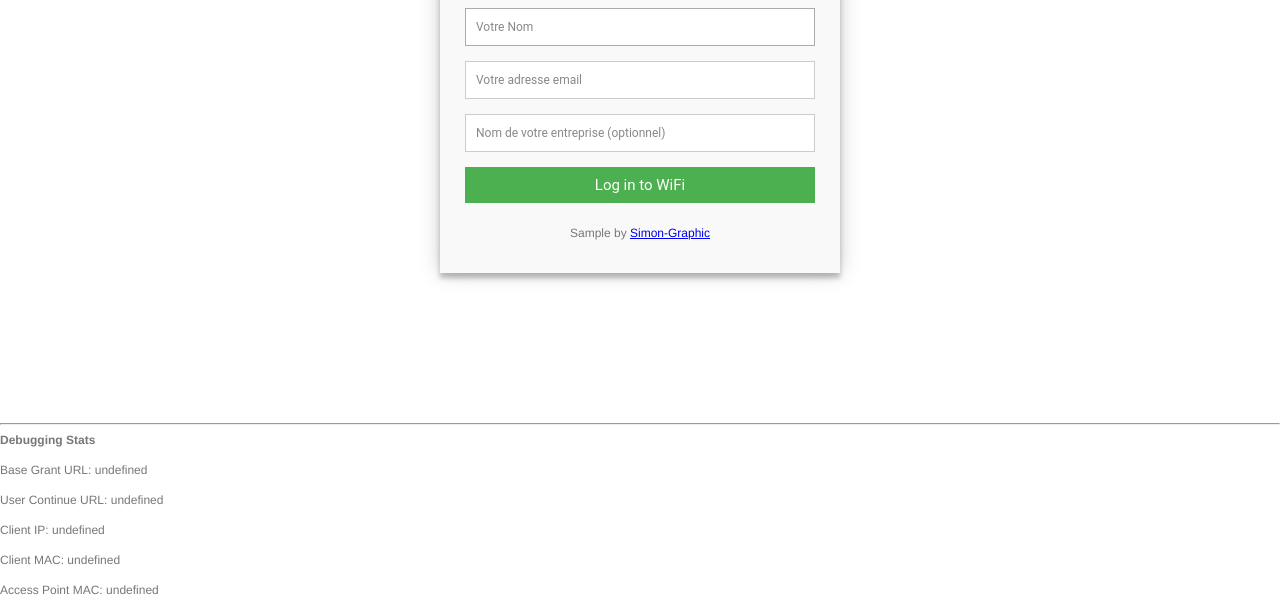
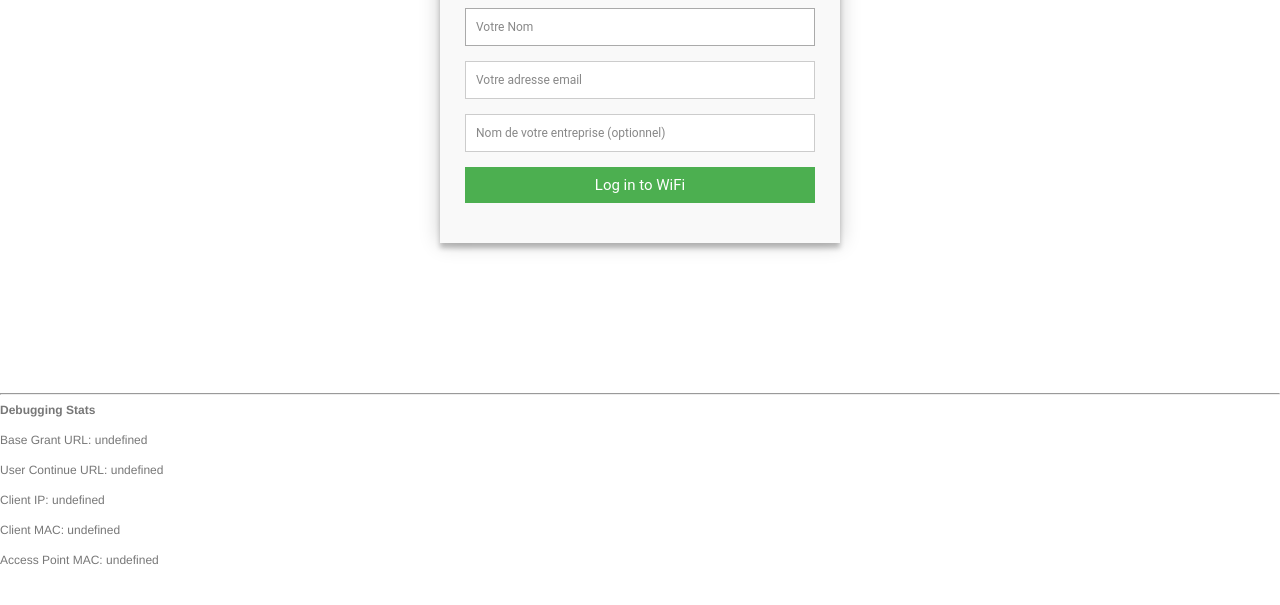
Before and after one commit to simongraphic/click.simongpraphic.com, a plain HTML site: page index.html in a window 1280 px wide. Shown: the part 329-934 px from the top of the page. After the commit the page ends 904 px from the top, so only its background shows below. Drawn offline with Linux system fonts and the light colour scheme.

Commit message:
Update index.html

```diff
--- a/index.html
+++ b/index.html
@@ -42,7 +42,7 @@ LICENSE: MIT
         <fieldset>
           <button type="submit" >Log in to WiFi</button>
         </fieldset>
-        <p class="copyright">Sample by <a href="https://www.limprimeursimon.com/" target="_blank" title="Simon-Graphic">Simon-Graphic</a></p>
+        <!-- <p class="copyright">Sample by <a href="https://www.limprimeursimon.com/" target="_blank" title="Simon-Graphic">Simon-Graphic</a></p> -->
       </form>
     </div>
     <hr>
```
